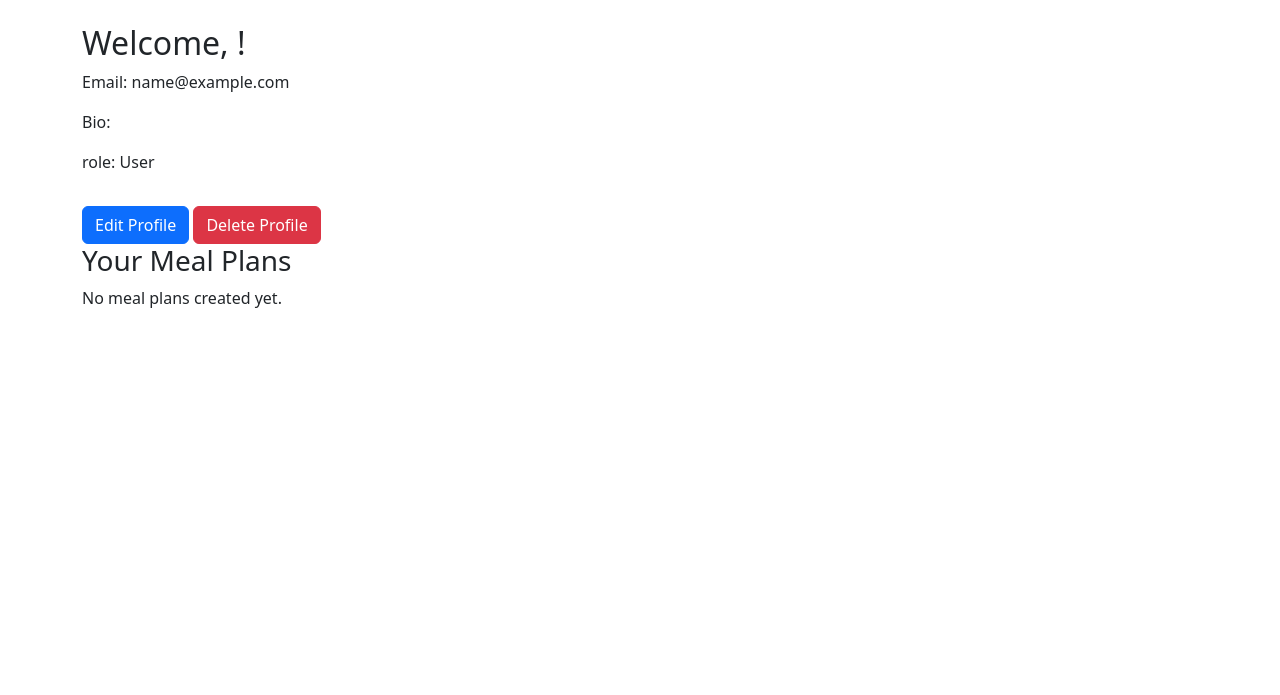
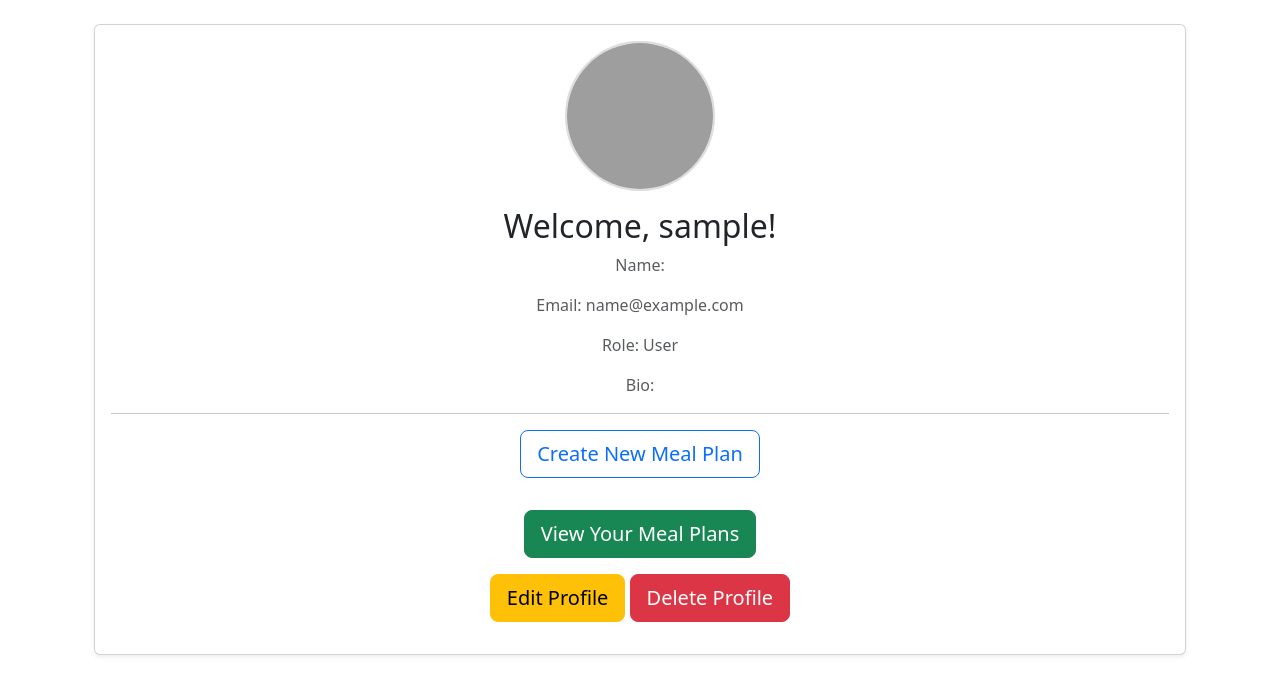
Before and after one commit to AsenTodor0v/FinessApp, a Django app: page /users/profile/ in a window 1280 px wide. Shown: the part 56-751 px from the top of the page. Run offline with Django 5.2, Linux system fonts and the light colour scheme; the visitor is signed in with stand-in values (Sample User, id 1); data comes from the database, SQL or seed files in the repository; grey boxes are pictures that could not be loaded.

Commit message:
updating meals views and adding html

```diff
--- a/NutriPage/homepage/views.py
+++ b/NutriPage/homepage/views.py
@@ -10,4 +10,4 @@ from NutriPage.meals.models import MealPlan
 class HomepageView(ListView):
     template_name = 'index.html'
     model = MealPlan
-    context_object_name = 'posts'
+    context_object_name = 'mealplans'
--- a/NutriPage/meals/urls.py
+++ b/NutriPage/meals/urls.py
@@ -1,8 +1,10 @@
 from django.urls import path
 
-from NutriPage.meals.views import CreateMealsView
+from NutriPage.meals.views import CreateMealsView, EditMealsView, UserMealsView
 
 urlpatterns = [
     path('create-meal/', CreateMealsView.as_view(), name='create-meal'),
-
+    path('edit-meal/<int:pk>/', EditMealsView.as_view(), name='edit-meal'),
+    path('my-meals/', UserMealsView.as_view(), name='my-meals'),
+    path('details-meal/<int:pk>/', EditMealsView.as_view(), name='details-meal'),
 ]
--- a/NutriPage/settings.py
+++ b/NutriPage/settings.py
@@ -139,7 +139,7 @@ DEFAULT_AUTO_FIELD = 'django.db.models.BigAutoField'
 
 
 MEDIA_URL = '/media/'
-MEDIA_ROOT = BASE_DIR / 'media/'
+MEDIA_ROOT = BASE_DIR / 'media'
 
 LOGIN_URL = reverse_lazy('login-profile')
 LOGIN_REDIRECT_URL = reverse_lazy('homepage')
--- a/NutriPage/urls.py
+++ b/NutriPage/urls.py
@@ -1,5 +1,7 @@
 from django.contrib import admin
 from django.urls import path, include
+from django.conf import settings
+from django.conf.urls.static import static
 
 urlpatterns = [
     path('admin/', admin.site.urls),
@@ -7,3 +9,6 @@ urlpatterns = [
     path('users/', include('NutriPage.users.urls')),
     path('meals/', include('NutriPage.meals.urls')),
 ]
+
+if settings.DEBUG:
+    urlpatterns += static(settings.MEDIA_URL, document_root=settings.MEDIA_ROOT)
--- a/NutriPage/users/views.py
+++ b/NutriPage/users/views.py
@@ -4,17 +4,17 @@ from django.contrib.auth.mixins import LoginRequiredMixin, UserPassesTestMixin
 from django.contrib.auth.views import LoginView
 from django.shortcuts import render, redirect
 from django.urls import reverse_lazy
-from django.views.generic import UpdateView, DetailView
+from django.views.generic import UpdateView, DetailView, ListView
 
+from NutriPage.meals.models import MealPlan
 from NutriPage.users.forms import DetailUserForm, EditUserForm, DeleteProfileForm, ProfileForm
 from NutriPage.users.models import Profile
 
 UserModel = get_user_model()
 
 class ProfileView(LoginRequiredMixin,DetailView):
+    model = Profile
     template_name = 'logged/profile_page.html'
-    model = Profile
-    form_class = DetailUserForm
 
     def get_object(self, queryset=None):
         return Profile.objects.first()
--- a/templates/logged/profile_page.html
+++ b/templates/logged/profile_page.html
@@ -1,33 +1,53 @@
 {% extends "base.html" %}
+{% load static %}
 {% block title %}Profile{% endblock %}
 {% block content %}
-<h2>Welcome, {{ profile.full_name }}!</h2>
-<p>Email: {{ user.email }}</p>
-<p>Bio: {{ profile.bio }}</p>
-<p>role: {{ profile.role }}</p>
-{% if profile.profile_picture %}
-    <img src="{{ user.profile.profile_picture }}" alt="Profile Picture" class="img-thumbnail" width="150">
-{% endif %}
-<a href="{% url 'edit-profile' %}" class="btn btn-primary mt-3">Edit Profile</a>
-<a href="{% url 'delete-profile' %}" class="btn btn-danger mt-3">Delete Profile</a>
+<div class="container my-4">
+    <div class="card shadow-sm">
+        <div class="card-body text-center">
+             {% if user.profile.profile_picture %}
+                <img
+                    src="{{ user.profile.profile_picture.url }}"
+                    alt="Profile Picture"
+                    class="rounded-circle mb-3"
+                    style="width: 150px; height: 150px; object-fit: cover; border: 2px solid #ddd;">
+            {% else %}
+                <img
+                    src="{% static 'default_profile.jpg' %}"
+                    alt="Default Profile Picture"
+                    class="rounded-circle mb-3"
+                    style="width: 150px; height: 150px; object-fit: cover; border: 2px solid #ddd;">
+            {% endif %}
+            <h2 class="card-title">Welcome, {{ user.username }}!</h2>
+            <p class="card-text text-muted">Name: {{ profile.full_name }}</p>
+            <p class="card-text text-muted">Email: {{ user.email }}</p>
+            <p class="card-text text-muted">Role: {{ profile.role }}</p>
+            <p class="card-text text-muted">Bio: {{ profile.bio }}</p>
 
-<h3>Your Meal Plans</h3>
-{% if posts %}
-    <ul>
-        {% for post in posts %}
-            <li>
-                <a href="#">{{ post.title }}</a>
-                <!-- Edit and Delete Buttons for Meal Plan -->
-                <a href="#" class="btn btn-warning btn-sm ml-2">Edit</a>
-                <form action="#" method="POST" style="display:inline;">
-                    {% csrf_token %}
-                    <button type="submit" class="btn btn-danger btn-sm ml-2">Delete</button>
-                </form>
-            </li>
-        {% endfor %}
-    </ul>
-{% else %}
-    <p>No meal plans created yet.</p>
-{% endif %}
+            <hr>
 
+            <a href="{% url 'create-meal' %}" class="btn btn-outline-primary btn-lg mb-3">
+                <i class="fas fa-plus-circle"></i> Create New Meal Plan
+            </a>
+
+             <div class="d-flex justify-content-center mt-3">
+                <a href="{% url 'my-meals' %}" class="btn btn-success btn-lg mb-3">
+                    <i class="fas fa-utensils"></i> View Your Meal Plans
+                </a>
+            </div>
+
+
+            <a href="{% url 'edit-profile' %}" class="btn btn-warning btn-lg mb-3">
+                <i class="fas fa-edit"></i> Edit Profile
+            </a>
+
+            <!-- Delete Profile Button (with confirmation) -->
+            <form action="{% url 'delete-profile' %}" method="POST" style="display: inline-block;">
+                {% csrf_token %}
+                <button type="submit" class="btn btn-danger btn-lg mb-3" onclick="return confirm('Are you sure you want to delete your profile? This action is permanent.')">
+                    <i class="fas fa-trash-alt"></i> Delete Profile
+                </button>
+        </div>
+    </div>
+</div>
 {% endblock %}
--- a/templates/meals/create_meals.html
+++ b/templates/meals/create_meals.html
@@ -21,8 +21,8 @@
 
         <!-- Upload Image -->
         <div class="mb-3">
-            <label for="id_image" class="form-label">Meal Plan Image</label>
-            <input type="file" class="form-control" id="id_image" name="image" accept="image/*">
+            <label for="id_picture" class="form-label">Meal Plan Image</label>
+            <input type="file" class="form-control" id="id_picture" name="picture" accept="image/*">
         </div>
 
         <!-- Submit Button -->
```
Also changed, not shown: NutriPage/meals/views.py (+20 -4 lines), templates/index.html (+28 -13 lines), NutriPage/users/urls.py (line endings or trailing spaces).
